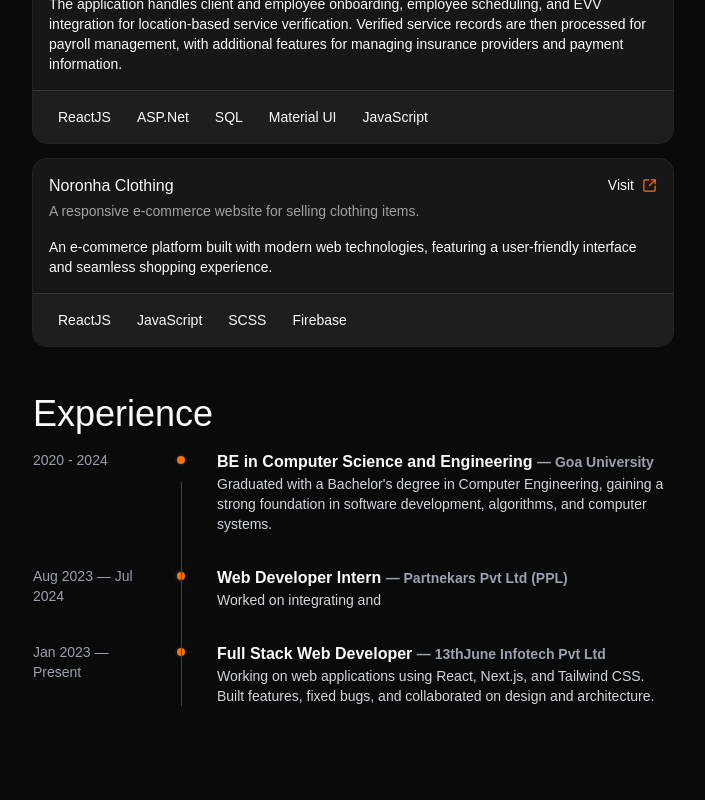
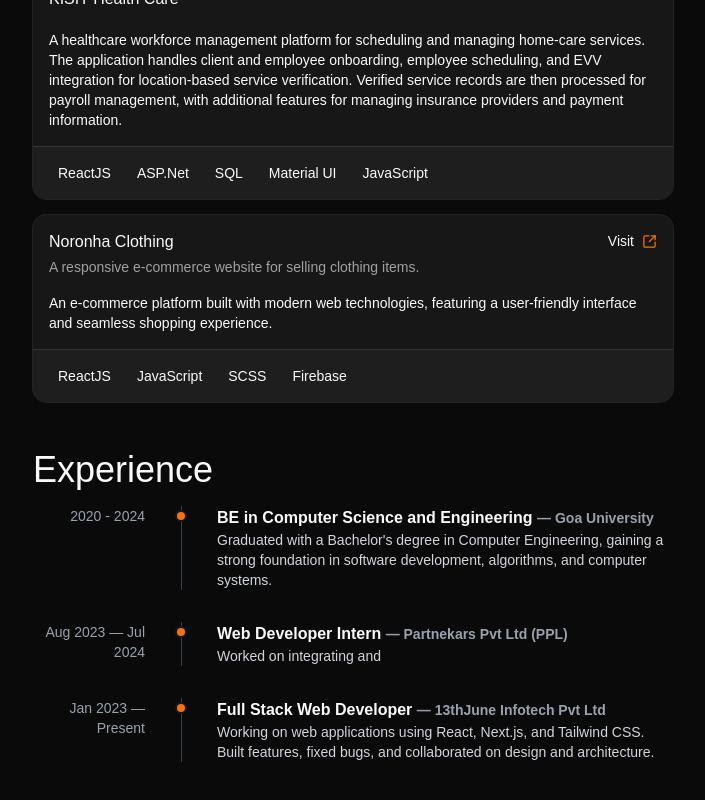
Before and after one commit to RawdonNoronha/rawdon-noronha-portfolio, a Next.js app: page / in a window 1280 px wide. Shown: the part 1188-1988 px from the top of the page, without its empty margins (287-992 px from the left). Before the commit the page ends 1966 px from the top, so only its background shows below. Built offline with nearby package versions, Linux system fonts and the light colour scheme; a web font is replaced by a local one.

Commit message:
Enhance portfolio content: add new badges and update metadata with detailed descriptions, keywords, and author information. (#7)

```diff
--- a/app/constants/constants.ts
+++ b/app/constants/constants.ts
@@ -23,7 +23,10 @@ export const badges = [
     { id: 14, title: "CSS", variant: "secondary" as const },
     { id: 15, title: "Bootstrap", variant: "default" as const },
     { id: 16, title: "SCSS", variant: "secondary" as const },
-    { id: 17, title: "Shadcn UI", variant: "default" as const }
+    { id: 17, title: "Shadcn UI", variant: "default" as const },
+    { id: 18, title: "CodeIgniter", variant: "secondary" as const },
+    { id: 19, title: "ML", variant: "default" as const },
+    { id: 20, title: "OpenCV", variant: "secondary" as const },
 ]
 
 export const projects = [
--- a/app/layout.tsx
+++ b/app/layout.tsx
@@ -20,8 +20,22 @@ const elmsSans = Elms_Sans({
 
 export const metadata: Metadata = {
   title: "Rawdon Noronha",
-  description: "Generated by create next app",
+  description:
+    "Rawdon Noronha is a software developer specializing in React, Next.js, TypeScript, ASP.NET, and modern web development.",
+  keywords: [
+    "Rawdon Noronha",
+    "Rawdon Arvino Jobais Noronha",
+    "Rawdon Noronha developer",
+    "Rawdon Noronha software developer",
+    "Rawdon Noronha portfolio",
+    "Software Developer",
+    "React Developer",
+    "Next.js Developer",
+  ],
+  authors: [{ name: "Rawdon Noronha" }],
+  creator: "Rawdon Noronha",
 };
+
 
 export default function RootLayout({
   children,
--- a/app/page.tsx
+++ b/app/page.tsx
@@ -199,26 +199,38 @@ export default function Home() {
             <h1 className='text-4xl'>
               Experience
             </h1>
-            <div className="relative">
-              <div className="absolute left-[calc(7rem+1rem+1.25rem)] top-8 bottom-0 w-px bg-gray-700" />
             <div className="flex flex-col gap-8">
               {experiences.map((exp) => (
-                  <div key={exp.id} className="flex gap-4">
-                    <div className="w-28 text-sm text-gray-400">{exp.date}</div>
-                    <div className="flex w-10 flex-col items-center justify-start">
-                      <div className="mt-1 h-3 w-3 rounded-full bg-vivid-orange border-2 border-gray-900" />
+                <div key={exp.id} className="flex gap-2 sm:gap-4">
+                  {/* Date */}
+                  <div className="w-20 shrink-0 text-right text-xs text-gray-400 sm:w-28 sm:text-sm">
+                    {exp.date}
                   </div>
-                    <div className="flex-1">
-                      <div className="flex items-start gap-4">
-                        <div>
-                          <h3 className="font-semibold">{exp.role} <span className="text-sm text-gray-400">— {exp.company}</span></h3>
-                          <p className="text-sm text-gray-300">{exp.description}</p>
+
+                  {/* Timeline */}
+                  <div className="relative flex w-6 shrink-0 justify-center sm:w-10">
+                    {/* Vertical line */}
+                    <div className="absolute top-0 bottom-0 w-px bg-gray-700" />
+
+                    {/* Dot */}
+                    <div className="relative z-10 mt-1 h-3 w-3 shrink-0 rounded-full border-2 border-gray-900 bg-vivid-orange" />
                   </div>
-                      </div>
+
+                  {/* Experience content */}
+                  <div className="min-w-0 flex-1">
+                    <h3 className="font-semibold">
+                      {exp.role}{" "}
+                      <span className="text-sm text-gray-400">
+                        — {exp.company}
+                      </span>
+                    </h3>
+
+                    <p className="text-sm text-gray-300">
+                      {exp.description}
+                    </p>
                   </div>
                 </div>
               ))}
-              </div>
             </div>
           </div>
         </section>
```
Lines whose indentation alone changed are shown as unchanged.
